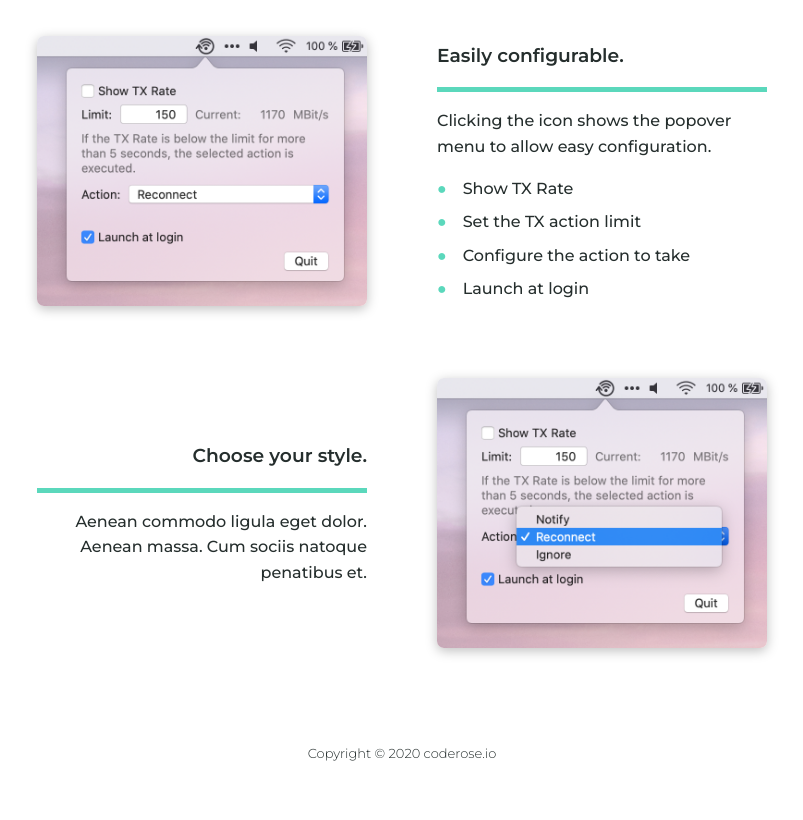
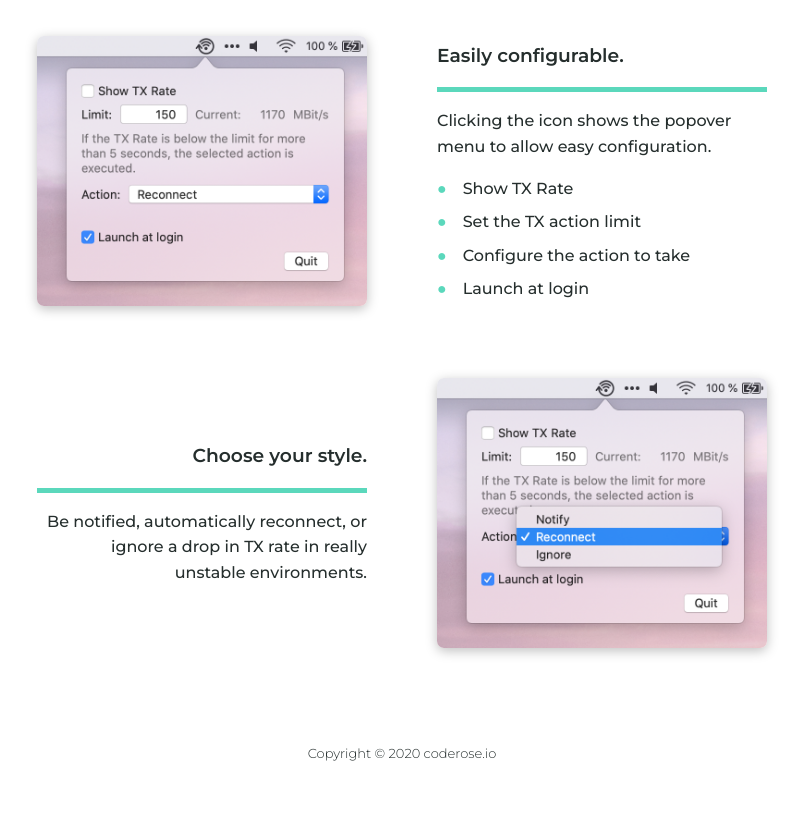
Before and after one commit to rose-m/yFi-website, a website: page www/index.html in a window 1280 px wide. Shown: the part 860-1680 px from the top of the page, without its empty margins (238-1041 px from the left). Drawn offline with nearby package versions, Linux system fonts and the light colour scheme; files that its build step writes are made by us from their sources.

Commit message:
finalize website text

```diff
--- a/www/index.html
+++ b/www/index.html
@@ -23,7 +23,7 @@
     </script>
     <div id="wrapper">
       <header id="header">
-        <a class="brand blendable-image" href="">
+        <a class="brand blendable-image" href="https://coderose.io" target="_blank">
           <img
             class="brand__image"
             src="images/coderose-light.png"
@@ -142,11 +142,10 @@
             <h3>Choose your style.</h3>
             <hr class="feature__hr" />
             <p>
-              Aenean commodo ligula eget dolor. Aenean massa. Cum sociis natoque
-              penatibus et.
+              Be notified, automatically reconnect, or ignore a drop in TX rate
+              in really unstable environments.
             </p>
           </div>
-
           <div class="blendable-image feature__img">
             <img src="images/screenshots/statusbar-actions-light.png" alt="" />
             <img src="images/screenshots/statusbar-actions-dark.png" alt="" />
```
